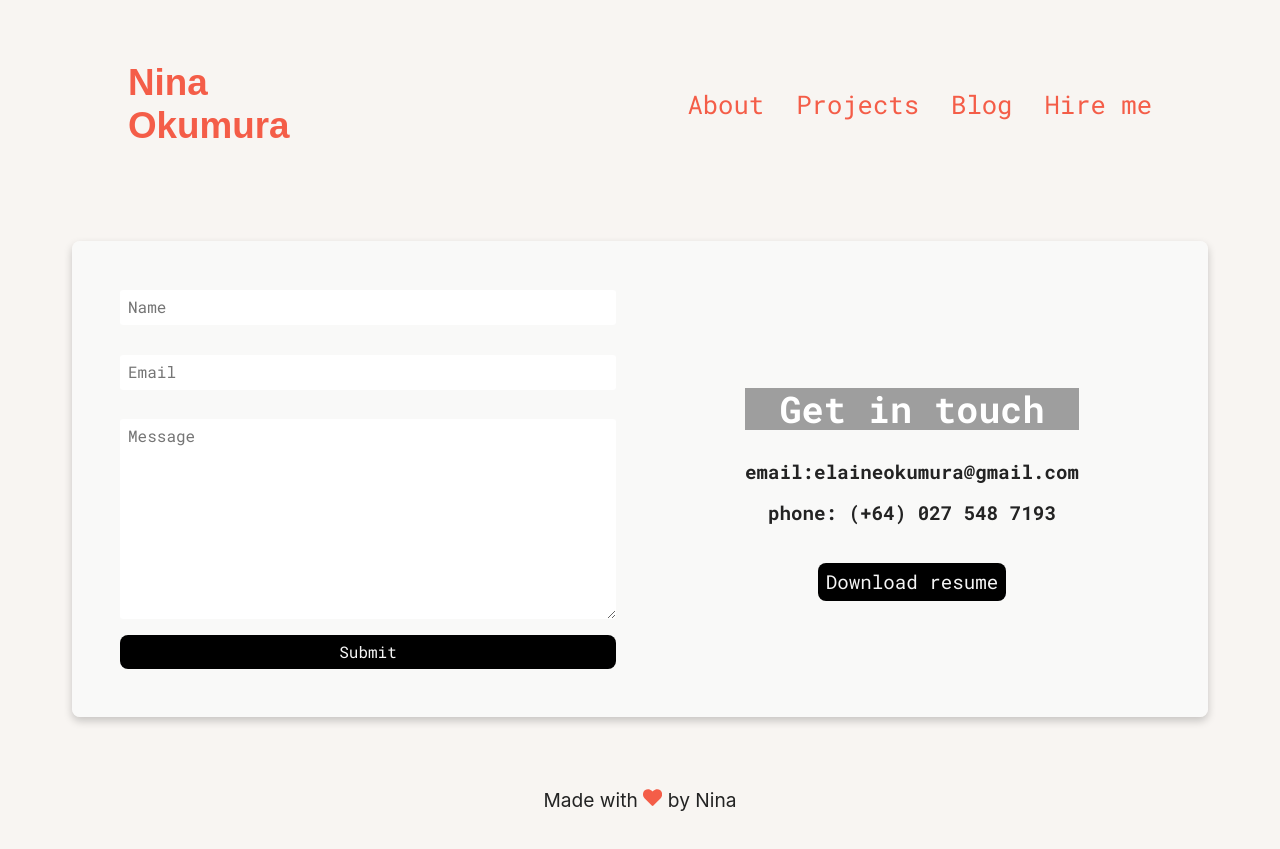
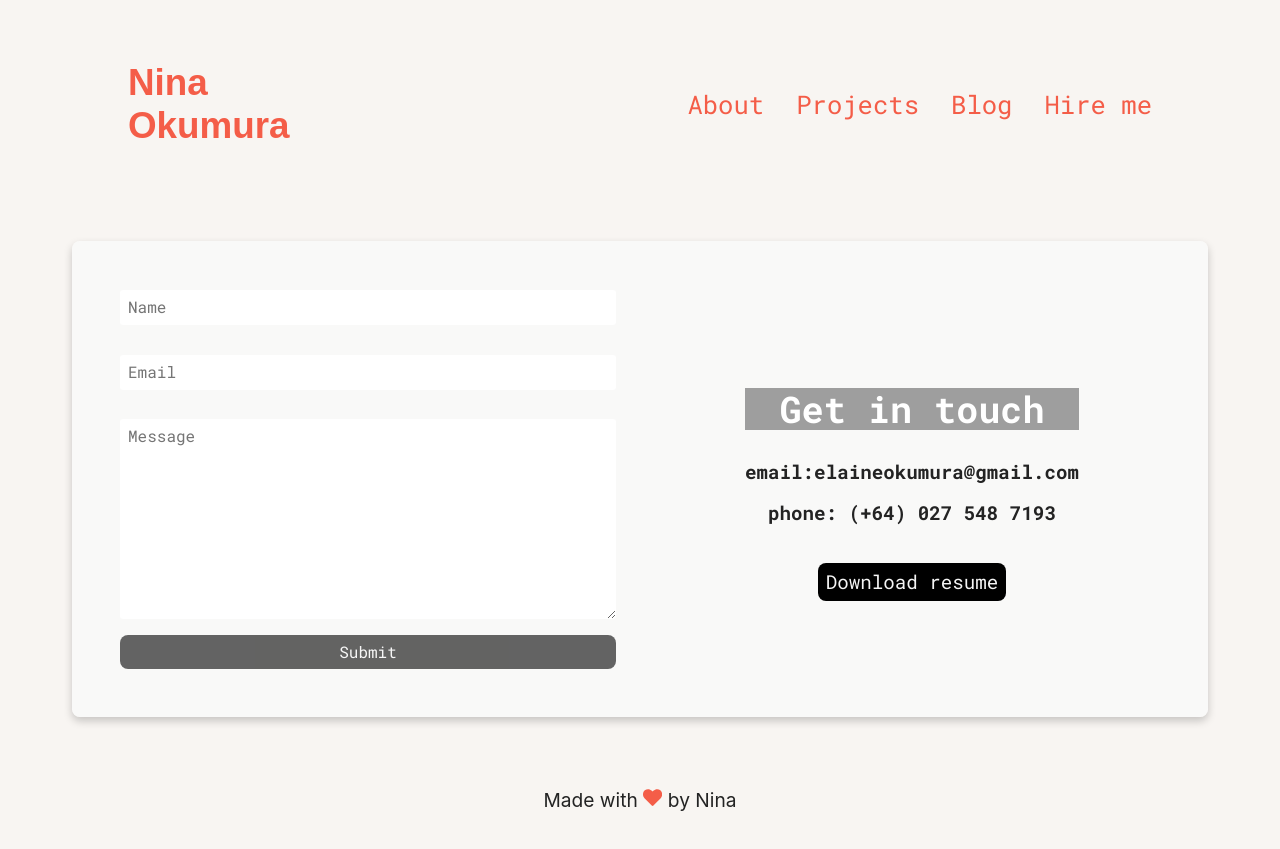
Before and after one commit to ninaokumura/portfolio-react, a React (Create React App) app: page /contact in a window 1280 px wide. Built offline with nearby package versions, Linux system fonts and the light colour scheme; grey boxes are pictures that could not be loaded.

Commit message:
submit stateful form

```diff
--- a/src/components/form/form.jsx
+++ b/src/components/form/form.jsx
@@ -1,20 +1,92 @@
-import React from 'react';
+import React, { useState, useMemo } from 'react';
 
 import './form.css';
 
+const encode = data => {
+  return Object.keys(data)
+    .map(key => encodeURIComponent(key) + '=' + encodeURIComponent(data[key]))
+    .join('&');
+};
+
 function Form() {
+  const [name, setName] = useState('');
+  const [email, setEmail] = useState('');
+  const [message, setMessage] = useState('');
+  const [submitted, setSubmitted] = useState(false);
+  const [submitError, setSubmitError] = useState('');
+
+  const handleNameChange = event => {
+    setName(event.target.value);
+  };
+
+  const handleEmailChange = event => {
+    setEmail(event.target.value);
+  };
+
+  const handleMessageChange = event => {
+    setMessage(event.target.value);
+  };
+
+  const handleSubmit = event => {
+    event.preventDefault();
+    const formData = { name, email, message };
+
+    fetch('/', {
+      method: 'POST',
+      headers: { 'Content-Type': 'application/x-www-form-urlencoded' },
+      body: encode({ 'form-name': 'contact', ...formData }),
+    })
+      .then(() => setSubmitted(true))
+      .catch(error => setSubmitError(error.message));
+  };
+
+  const isFormValid = useMemo(() => {
+    if (name === '') {
+      return false;
+    }
+    if (email === '') {
+      return false;
+    }
+    if (message === '') {
+      return false;
+    }
+    return true;
+  }, [name, email, message]);
+
   return (
     <div className='form-container'>
       <div className='details-container'>
-        <form className='form' method='post' name='contact' data-netlify>
+        {submitError && <div>Failed to submit form: {submitError}</div>}
+        {submitted && <div>Thanks for reaching out!</div>}
+        <form
+          className='form'
+          method='post'
+          name='contact'
+          data-netlify
+          onSubmit={handleSubmit}
+        >
           <input type='hidden' name='form-name' value='contact' />
 
           <label>
-            <input name='name' type='text' placeholder='Name' required />
+            <input
+              name='name'
+              type='text'
+              placeholder='Name'
+              value={name}
+              onChange={handleNameChange}
+              required
+            />
           </label>
           <br />
           <label>
-            <input name='email' type='email' placeholder='Email' required />
+            <input
+              name='email'
+              type='email'
+              placeholder='Email'
+              value={email}
+              onChange={handleEmailChange}
+              required
+            />
           </label>
           <br />
 
@@ -23,10 +95,17 @@ function Form() {
             placeholder='Message'
             rows='10'
             cols='30'
+            value={message}
+            onChange={handleMessageChange}
             required
           ></textarea>
 
-          <input className='submit-btn' type='submit' value='Submit' />
+          <input
+            className='submit-btn'
+            type='submit'
+            value='Submit'
+            disabled={!isFormValid}
+          />
         </form>
         <div className='contact-info'>
           <h2>Get in touch</h2>
```
